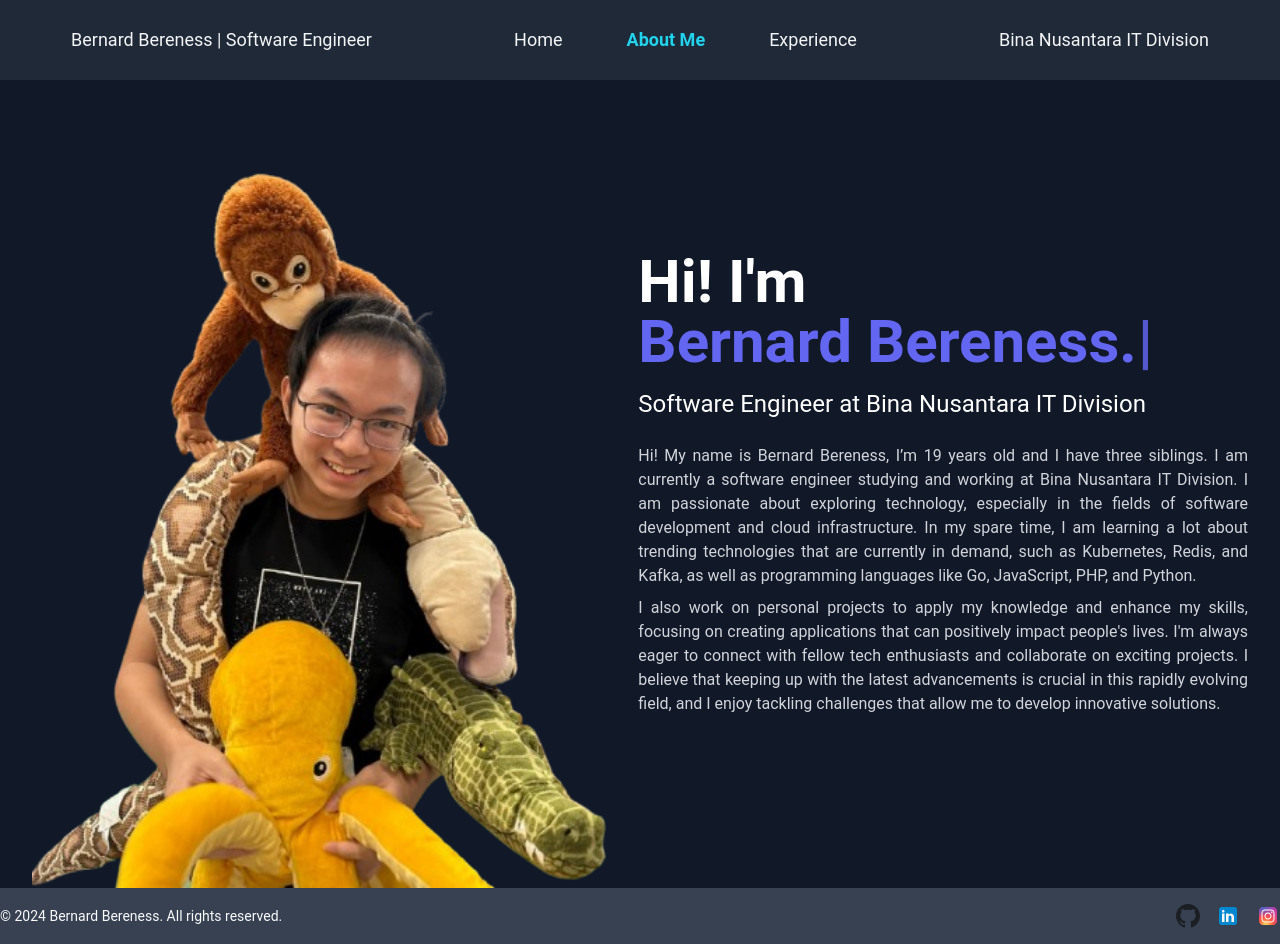
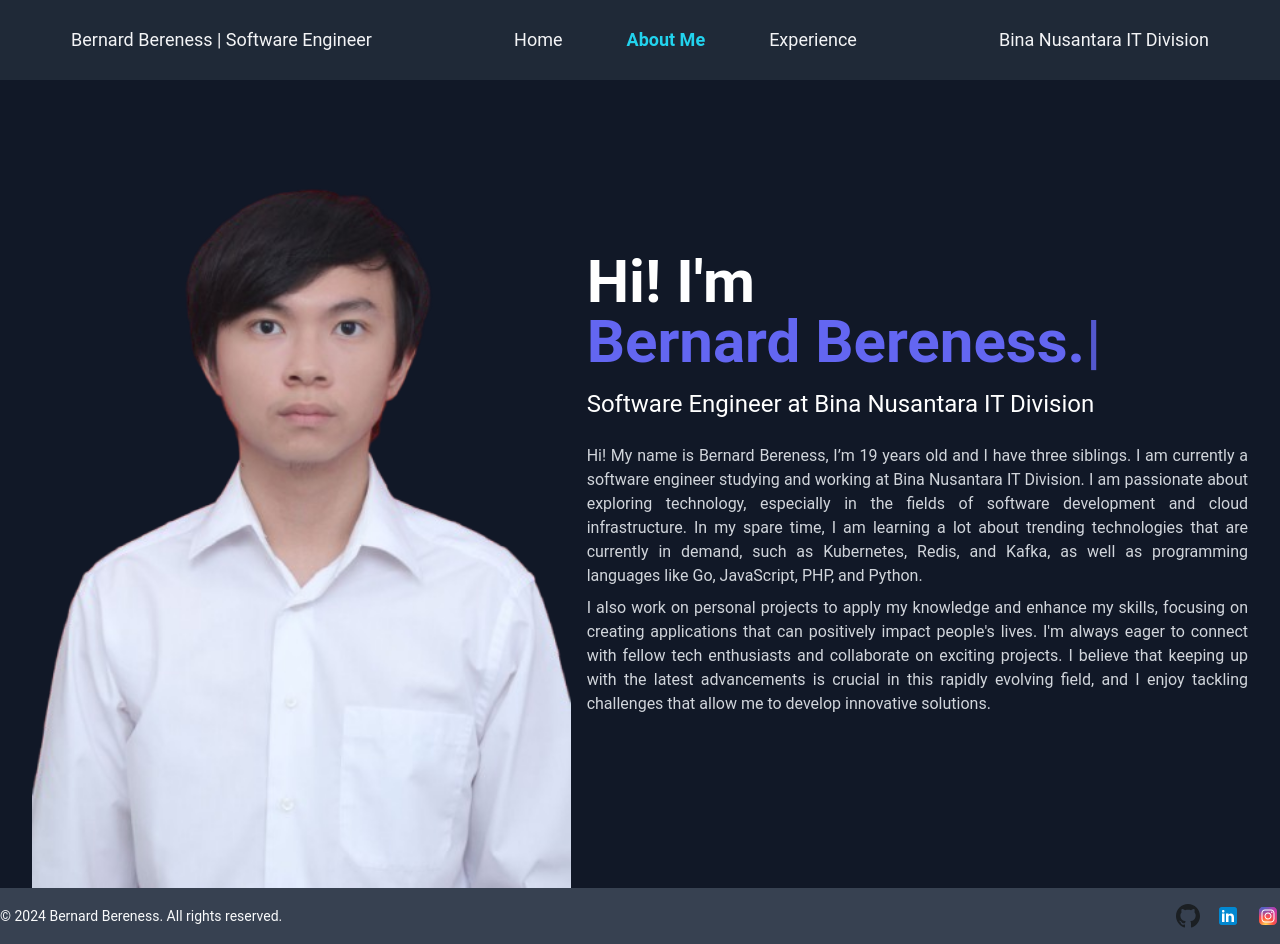
Before and after one commit to BernardBerenes/profile-web, a React (Vite) app: page /about-me in a window 1280 px wide. Built offline with nearby package versions, Linux system fonts and the light colour scheme.

Commit message:
feat: change about me picture

```diff
--- a/src/Components/AboutMeDescription.tsx
+++ b/src/Components/AboutMeDescription.tsx
@@ -3,7 +3,7 @@ import Typewriter from 'typewriter-effect';
 
 const AboutMeDescription: React.FC = () => {
     return (
-        <div className="relative flex-grow bg-gray-900 text-white flex items-center justify-center px-8 2xl:px-0">
+        <div className="relative flex-grow bg-gray-900 text-white flex items-center justify-center px-8 2xl:px-0 gap-4">
             <img src="src/assets/images/profile.png" alt="Profile" className="inset-0 object-cover hidden md:block h-96 lg:h-[50.5rem]"/>
             <div className="relative z-10 max-w-4xl">
                 <h1 className="text-2xl md:text-4xl lg:text-6xl font-bold">
```
Also changed, not shown: src/assets/images/profile.png.
